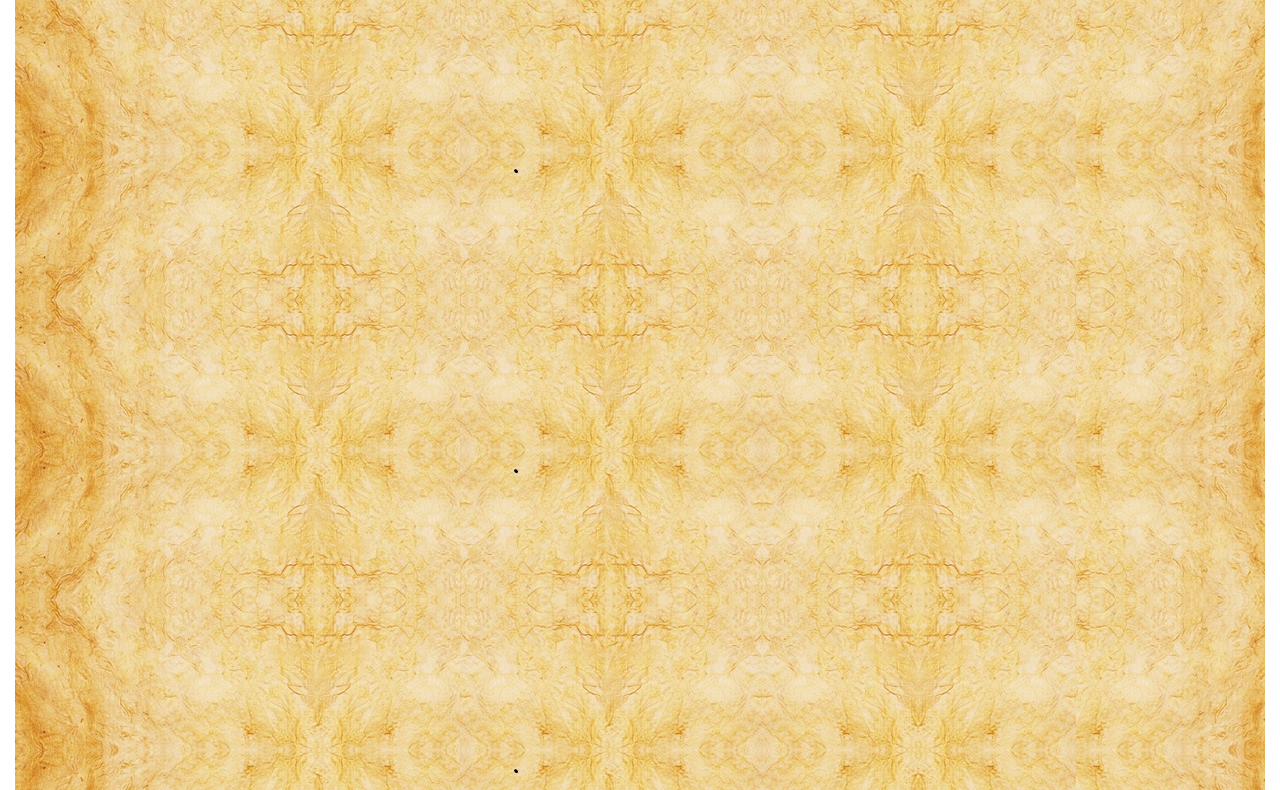
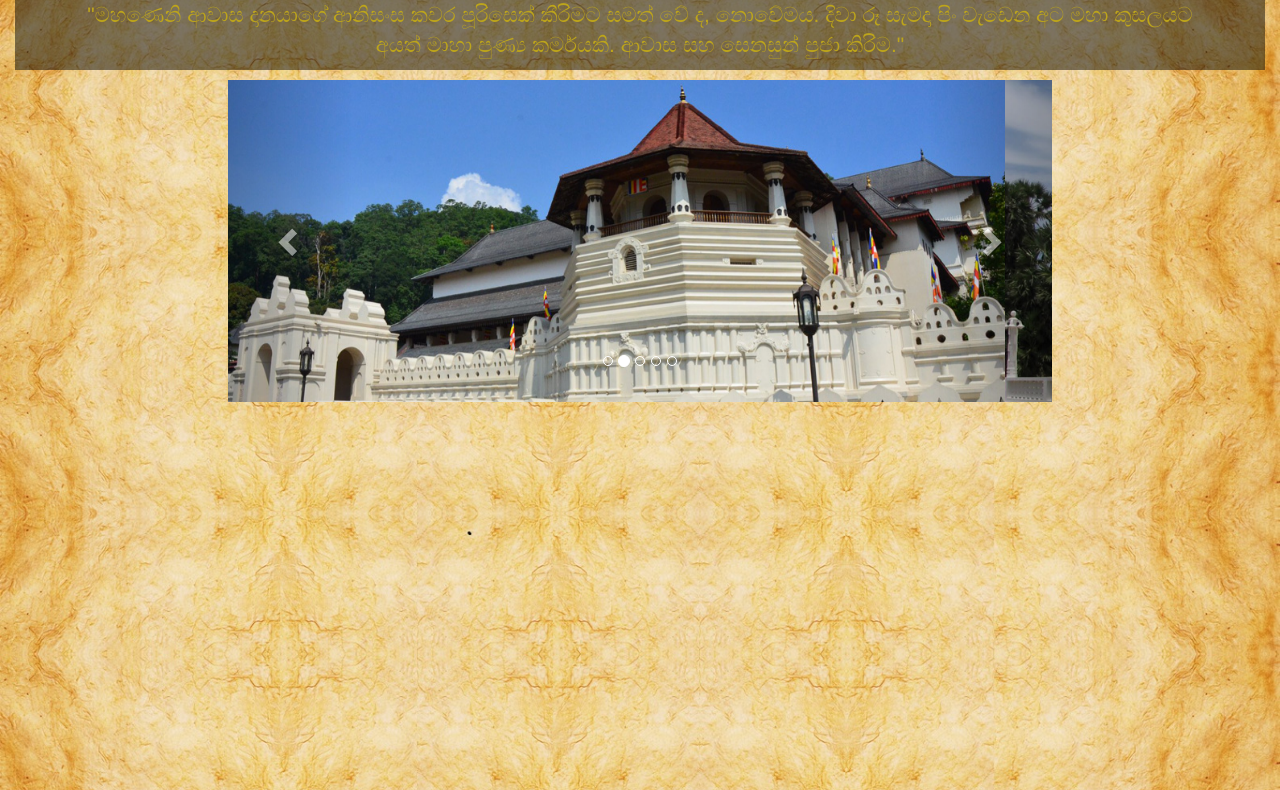
Before and after one commit to sridharmodaya/sridharmodaya.github.io, a plain HTML site: page index.html in a window 1280 px wide. Shown: the part 189-979 px from the top of the page. Drawn offline with Linux system fonts and the light colour scheme.

Commit message:
Added working model

```diff
--- a/css/main.css
+++ b/css/main.css
@@ -1,13 +1,15 @@
-#content{
+#content {
     margin-top: 0px;
     padding-top: 0px;
     background-image: url("../imgs/background.jpg");
     background-repeat:repeat-y;
-    /*background-size:contain;*/
+    background-size:contain;
     /*background-position:center;*/
     min-height: 2000px;
 }
 
-#content1{
-    background-image: url("../imgs/galkanuwa.png");
+#quote{
+    background: rgba(0, 0, 0, 0.49);
+    margin-bottom: 10px;
+    color: #bda51b;
 }
--- a/index.html
+++ b/index.html
@@ -4,20 +4,19 @@
     <meta charset="UTF-8">
     <title>Sri Dharmodaya</title>
 
+    <meta name="viewport" content="width=device-width, initial-scale=1">
     <script type="text/javascript" src="js/jquery-2.1.4.min.js"></script>
     <link rel="stylesheet" type="text/css" href="bootstrap/css/bootstrap.min.css">
     <link rel="stylesheet" type="text/css" href="css/main.css">
     <script type="text/javascript" src="bootstrap/js/bootstrap.min.js"></script>
-
 </head>
 
-<body>
+<body id="content">
 
     <div class="container-fluid" >
+
+        <!-- Top image logo-->
         <img src="imgs/titlePost.jpg" class="img-responsive" style="text-align: center;">
-    </div>
-
-    <div class="container-fluid">
 
         <!-- This is the navigation bar for the site-->
         <nav class="navbar navbar-default" style="margin-bottom: 0px">
@@ -73,12 +72,79 @@
                 </div><!-- /.navbar-collapse -->
             </div><!-- /.container-fluid -->
         </nav>
+        <!-- End of navigation bar-->
 
-        <div id="content">
+        <!-- Top quote-->
+        <div id="quote">
+            <div class="container">
+                <p style="font-size: 1.5em; text-align: center; ">
+                    "මහණෙනි ආවාස දානයාගේ ආනිසංස කවර  පූරිසෙක් කීරිමට සමත් වේ ද, නොවේමය.
+                    දිවා  රූ සැමදා පිං වැඩෙන අට මහා කුසලයට  අයත් මාහා පුණ්‍ය කර්මයකි. ආවාස සහ
+                    සෙනසුන් පුජා කිරිම."
 
+                </p>
+            </div>
         </div>
+        <!-- End of top quote-->
+
+        <!-- Slider-->
+        <div class="row">
+                <div class="col-sm-2"></div>
+                <div class="col-sm-8">
+                    <div id="myCarousel" class="carousel slide" data-ride="carousel" >
+                        <!-- Indicators -->
+                        <ol class="carousel-indicators">
+                            <li data-target="#myCarousel" data-slide-to="0" class="active"></li>
+                            <li data-target="#myCarousel" data-slide-to="1"></li>
+                            <li data-target="#myCarousel" data-slide-to="2"></li>
+                            <li data-target="#myCarousel" data-slide-to="3"></li>
+                            <li data-target="#myCarousel" data-slide-to="4"></li>
+                        </ol>
+
+                        <!-- Wrapper for slides -->
+                        <div class="carousel-inner" role="listbox" style="text-align: center;">
+                            <div class="item active">
+                                <img src="imgs/sliderImgs/001.jpg" class="img-responsive" alt="Chania">
+                            </div>
+
+                            <div class="item">
+                                <img src="imgs/sliderImgs/002.jpg" class="img-responsive" alt="Chania">
+                            </div>
+
+                            <div class="item">
+                                <img src="imgs/sliderImgs/003.jpg" class="img-responsive" alt="Flower">
+                            </div>
+
+                            <div class="item">
+                                <img src="imgs/sliderImgs/004.jpg" class="img-responsive" alt="Flower">
+                            </div>
+
+                            <div class="item">
+                                <img src="imgs/sliderImgs/005.jpg" class="img-responsive" alt="Flower">
+                            </div>
+                        </div>
+
+                        <!-- Left and right controls -->
+                        <a class="left carousel-control" href="#myCarousel" role="button" data-slide="prev">
+                            <span class="glyphicon glyphicon-chevron-left" aria-hidden="true"></span>
+                            <span class="sr-only">Previous</span>
+                        </a>
+                        <a class="right carousel-control" href="#myCarousel" role="button" data-slide="next">
+                            <span class="glyphicon glyphicon-chevron-right" aria-hidden="true"></span>
+                            <span class="sr-only">Next</span>
+                        </a>
+                    </div>
+
+                </div>
+
+                <div class="col-sm-2"></div>
+            </div>
+        <!-- End of slider-->
+
+
 
     </div>
 
+
 </body>
 </html>
```
Also changed, not shown: imgs/sliderImgs/001.jpg (added), imgs/sliderImgs/002.jpg (added), imgs/sliderImgs/003.jpg (added), imgs/sliderImgs/004.jpg (added), imgs/sliderImgs/005.jpg (added).
